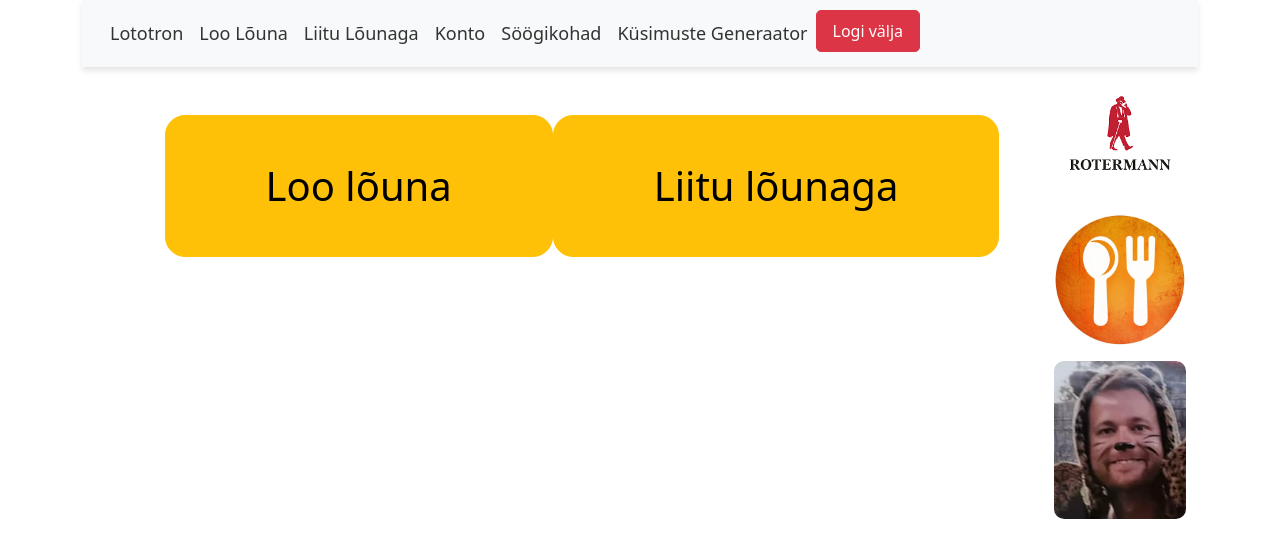
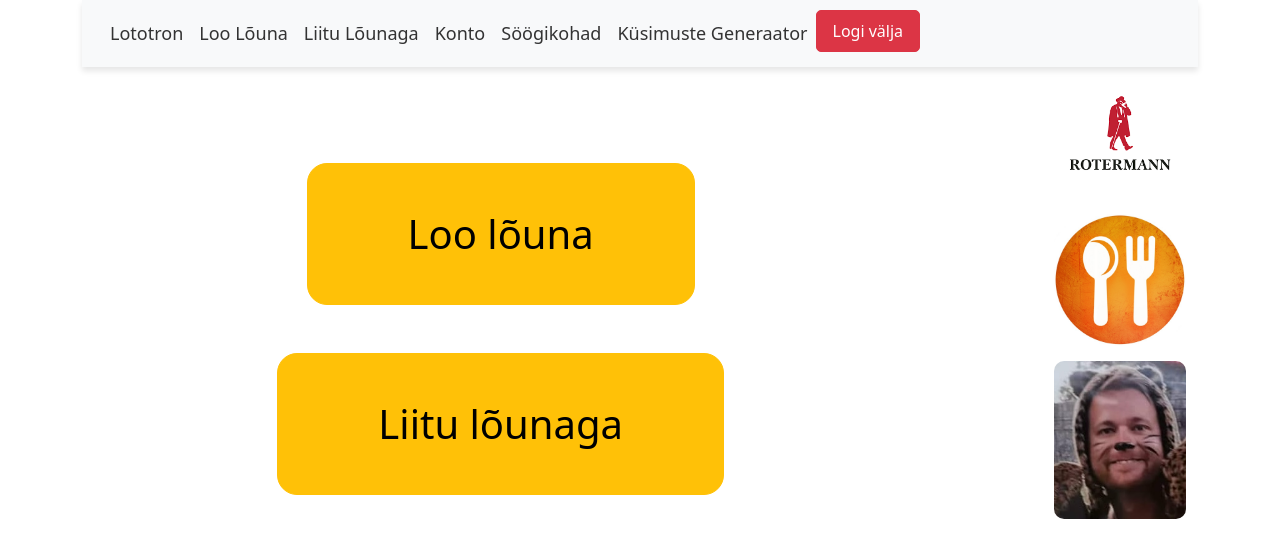
Before and after one commit to StellaTimmer/lototronfront, a Vue app: page /lototron in a window 1280 px wide. Shown: the top 558 px of the page. Built offline with nearby package versions, Linux system fonts and the light colour scheme.

Commit message:
12.03 Create Lunch view kohendus ja lototroni kohendus - Complete

```diff
--- a/src/App.vue
+++ b/src/App.vue
@@ -31,6 +31,7 @@ import NavBar from "@/components/navbar/NavBar.vue";
 import Banner from "@/components/navbar/Banner.vue";
 import '@/assets/css/banner.css'
 
+
 export default {
   components: {
     Banner,
--- a/src/views/CreateLunchView.vue
+++ b/src/views/CreateLunchView.vue
@@ -28,14 +28,14 @@
 
           <div>
 
-            <TimeSelector style="margin-bottom: 180px;"
+            <TimeSelector style="margin-bottom: 170px;"
                           :time="lunchEventDto.time"
                           @update:time="updateTime"
             />
 
 
             <div>
-              <h3>Kui palju on lõunatajaid?</h3>
+              <h3>Lõunatajate arv:</h3>
               <AttendanceSelector :initial-count="lunchEventDto.paxTotal"
                                   @attendance-updated="handleAttendanceUpdate"
               />
@@ -43,7 +43,7 @@
           </div>
 
           <div>
-            <button @click="addNewLunchEvent" type="submit" class="btn btn-warning btn-lg">KINNITA LÕUNA</button>
+            <button @click="addNewLunchEvent" type="submit" class="btn btn-warning" style="margin-top: 100px">KINNITA LÕUNA</button>
           </div>
 
         </div>
@@ -57,7 +57,7 @@
         </div>
 
       </div>
-      a
+
 
     </div>
 
--- a/src/views/LototronView.vue
+++ b/src/views/LototronView.vue
@@ -2,10 +2,14 @@
   <div class="container text-center enlarged">
 
 
-    <div class="d-flex justify-content-evenly">
+    <div class="col-10">
 
-      <div class="col md-1">
+      <div class="col mt-5">
         <button @click="navigateToCreateLunchView" type="button" class="btn btn-warning big-button mt-5">Loo lõuna</button>
+
+      </div>
+
+      <div class="col">
 
         <button @click="navigateToJoinLunchView" type="button" class="btn btn-warning big-button mt-5">Liitu lõunaga</button>
       </div>
```
